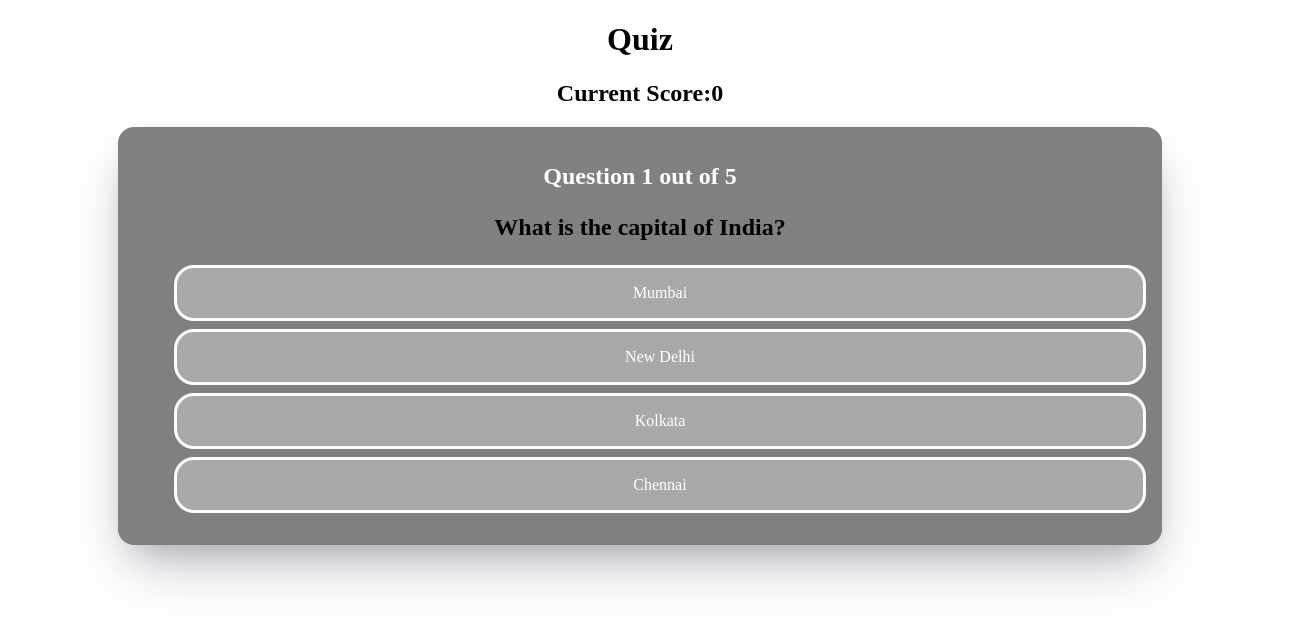
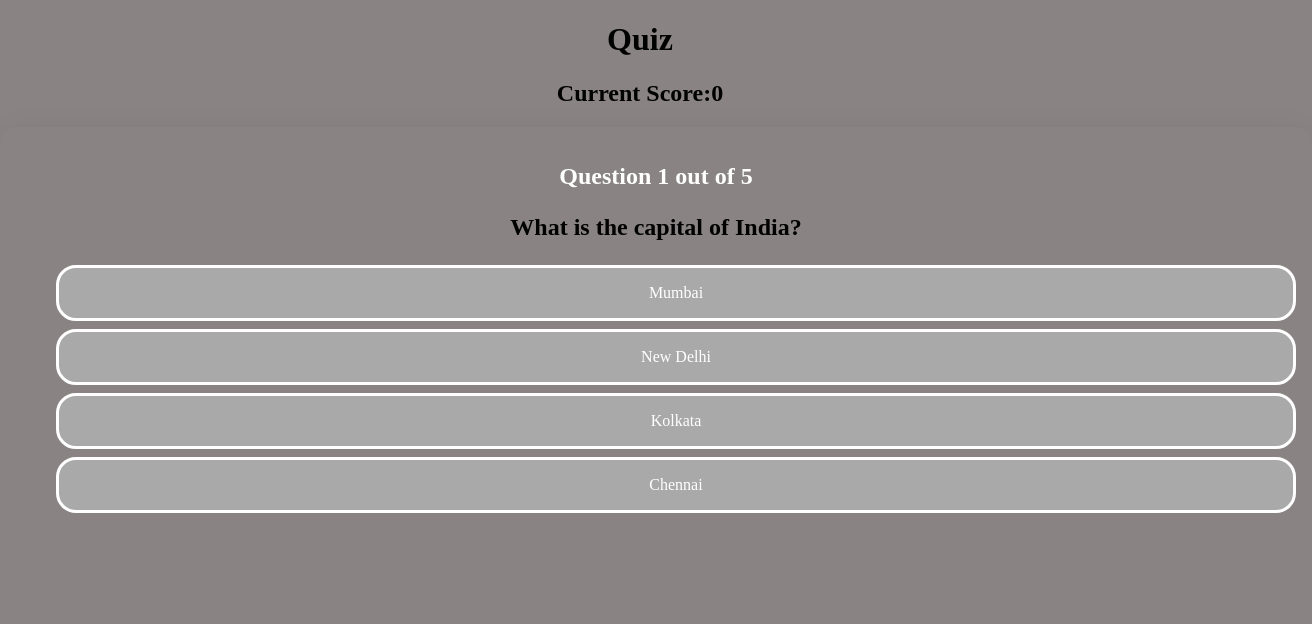
Before and after one commit to Devadharshini33/Quiz-App, a React (Create React App) app: page / in a window 1280 px wide. Shown: the top 624 px of the page, 1312 px wide, since content can reach past the window. Built offline with nearby package versions, Linux system fonts and the light colour scheme.

Commit message:
Update style.css

```diff
--- a/public/style.css
+++ b/public/style.css
@@ -1,15 +1,24 @@
-.App{
+body {
     text-align: center;
+    background-color: rgb(137, 131, 131);
+    margin: 0; /* Remove default margin */
+    padding: 0; /* Remove default padding */
 }
-.question-card{
-    background-color: gray;
+
+.App {
+    margin: 0%;
+}
+
+.question-card {
+   background-color: rgb(137, 131, 131);
     margin: 0 auto;
     padding: 16px;
     border-radius: 16px;
     color: white;
-    box-shadow: rgba(50,50,93,0.25) 0px 30px 60px -12px,rgba(0,0,0,0.3) 0px 18px 36px -18px;
-    width: 80%;
-    height: auto;
+    box-shadow: rgba(50, 50, 93, 0.25) 0px 30px 60px -12px, rgba(0, 0, 0, 0.3) 0px 18px 36px -18px;
+    width: 100%;
+    max-width: 100%; /* Set a maximum width for larger screens */
+    height: 100vh; /* 100% of the viewport height */
 }
 .head{
     color: black;
@@ -61,3 +70,8 @@ button:hover{
       box-shadow: 0 8px 12px rgba(0, 0, 0, 0.2);
       transform: translateY(-2px);
 }
+@media (max-width: 600px) {
+    .question-card, .final-result {
+        width: 100%; /* Adjust width for smaller screens */
+    }
+}
```
